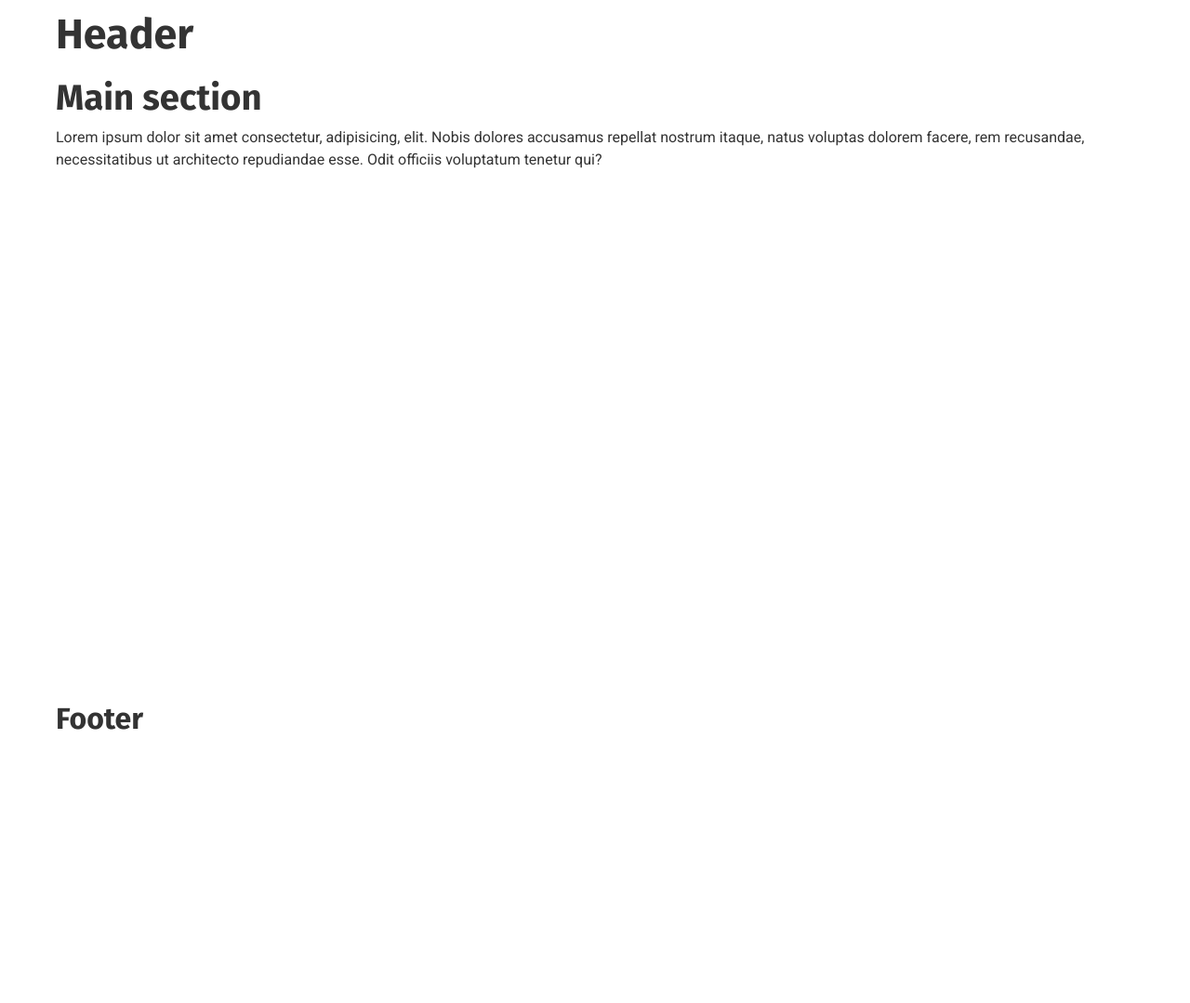
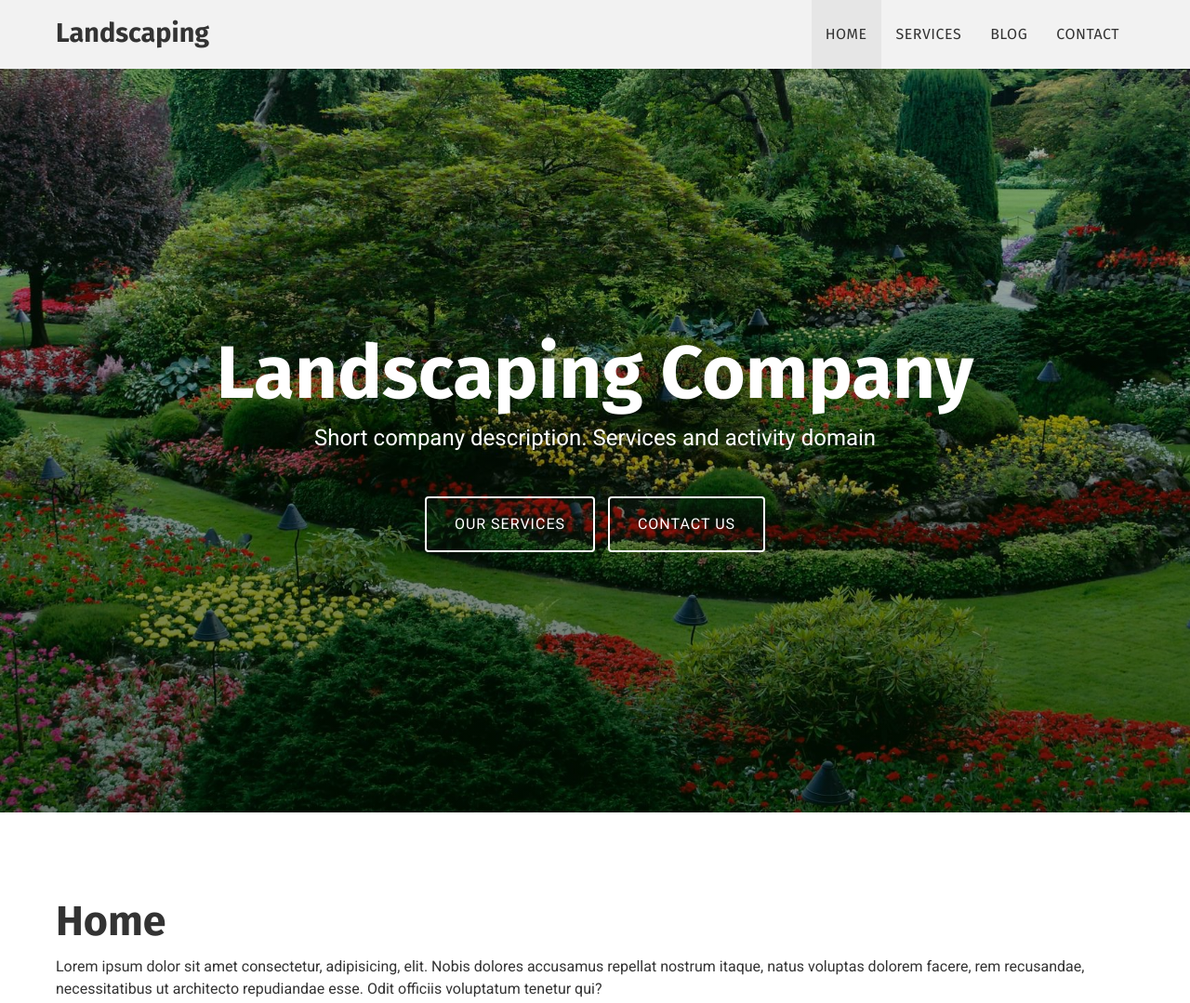
Before and after one commit to suiramus/fed21, a plain HTML site: page index.html in a window 1280 px wide. Shown: the top 1079 px of the page at 93% size. Before the commit the page ends 800 px from the top, so only its background shows below. Drawn offline with Linux system fonts and the light colour scheme; a web font is replaced by a local one.

Commit message:
Home page styling

```diff
--- a/css/styles.css
+++ b/css/styles.css
@@ -43,6 +43,20 @@ img {border-style: none;}
 	--padding-right: 20px;
 }
 
+/* Prevent font flickering */
+	@keyframes pageFadeIn {
+		from { opacity: 0; }
+		to { opacity: 1; }
+	}
+
+	body {
+		opacity:0;
+		animation:pageFadeIn ease-in 1;
+		animation-fill-mode: forwards;
+		animation-duration: .5s;
+		animation-delay: .1s
+	}
+
 body {
 	font-family: 'Roboto', Helvetica, Arial, sans-serif;
 	color: var(--text-color);
@@ -72,9 +86,122 @@ h4, .h4 {font-size: 1.8rem; }
 
 }
 
+/* HEADER */
+
+header#header {
+	--header-height: 70px;
+	background: rgba(0,0,0,.05);
+}
+
+#header-wrap {
+	display: flex;
+	justify-content: space-between;
+	align-items: center;
+	/*height: var(--header-height);*/
+}
+
+	#logo a {
+		text-decoration: none;
+		font-family: 'Fira Sans', Helvetica, Arial, sans-serif;
+		font-size: 1.8rem;
+		font-weight: 700;
+		line-height: 1;
+	}
+
+	/* Hamburger Icon */
+
+	#ham {
+		display: none; /*Visible under 900px*/
+	}
+
+	/* Top Navigation: #top-nav > ul > li > a */
+
+	#top-nav {
+		font-family: 'Fira Sans', Helvetica, Arial, sans-serif;
+	}
+
+	#top-nav ul {
+		display: flex;
+		text-transform: uppercase;
+	}
+
+	#top-nav ul li {
+	}
+
+	#top-nav a {
+		display: block;
+		padding: 25px 15px;
+		margin-right: 1px;
+		letter-spacing: .5px;
+	}
+
+	#top-nav a:hover,
+	#top-nav a.current {
+		background: rgba(0,0,0,.05);
+	}
+
+/* HERO SECTION */
+
+.hero-section {
+	background: linear-gradient(rgba(0,20,0,.3), rgba(0,20,0,.6)), url('../images/hero1.jpg');
+	background-size: cover;
+}
+
+.hero-container {
+	width: 100%;
+	height: 100vh;
+	display: flex;
+	color: #FFF;
+	flex-direction: column;
+	align-items: center;
+	justify-content: center;
+	text-align: center;
+}
+
+	.hero-title {
+		font-size: 5rem;
+		line-height: 1.1;
+	}
+
+	.hero-description {
+		font-size: 1.5rem;
+	}
+
+	.button-group {
+		text-align: center;
+		margin-top: 40px;
+	}
+
+	.hero-button {
+		display: inline-block;
+		padding: 16px 30px;
+		margin: 5px;
+		text-transform: uppercase;
+		text-decoration: none;
+		letter-spacing: 1px;
+		border: 2px solid #FFF;
+		border-radius: 4px;
+		background: rgba(250, 250, 250, .01);
+		transition: all .3s ease-in-out;
+	}
+
+	.hero-button:hover {
+		background: rgba(250, 250, 250, 1);
+		color: #333;
+	}
+
+
+/* MAIN */
+
+main#main {
+	padding: 80px 0;
+}
 
 /* FOOTER */
 
 footer#footer {
 	margin-top: auto;
+	background: #333;
+	color: #DFDFDF;
+	padding: 60px 0;
 }
--- a/index.html
+++ b/index.html
@@ -8,19 +8,51 @@
 <link href="https://fonts.googleapis.com/css2?family=Fira+Sans:ital,wght@0,200;0,400;0,500;0,700;0,900;1,200;1,400;1,500;1,700;1,900&family=Roboto:ital,wght@0,400;0,700;1,400;1,700&display=swap" rel="stylesheet">
 <link rel="stylesheet" media="screen" href="css/styles.css">
 </head>
-<body class="wrap">
+<body>
 
 <header id="header">
-	<h1>Header</h1>
+	<div class="wrap">
+		<div id="header-wrap">
+			<div id="logo">
+				<a href="/">Landscaping</a>
+			</div>
+			<div id="ham">Menu</div>
+			<nav id="top-nav">
+				<ul>
+					<li><a class="current" href="index.html" title="Home">Home</a></li>
+					<li><a href="services.html" title="Services">Services</a></li>
+					<li><a href="blog.html" title="Blog">Blog</a></li>
+					<li><a href="contact.html" title="Contact">Contact</a></li>
+				</ul>
+			</nav>
+		</div><!-- header-wrap -->
+	</div><!-- wrap -->
 </header>
 
+<section class="hero-section">
+	<div class="wrap">
+		<div class="hero-container">
+			<h1 class="hero-title">Landscaping Company</h1>
+			<div class="hero-description">Short company description. Services and activity domain</div>
+			<div class="button-group">
+				<a href="services.html" class="hero-button">Our Services</a>
+				<a href="contact.html" class="hero-button">Contact Us</a>
+			</div>
+		</div>
+	</div><!-- wrap -->
+</section>
+
 <main id="main">
-	<h2>Main section</h2>
-	<p>Lorem ipsum dolor sit amet consectetur, adipisicing, elit. Nobis dolores accusamus repellat nostrum itaque, natus voluptas dolorem facere, rem recusandae, necessitatibus ut architecto repudiandae esse. Odit officiis voluptatum tenetur qui?</p>
+	<div class="wrap">
+		<h1>Home</h1>
+		<p>Lorem ipsum dolor sit amet consectetur, adipisicing, elit. Nobis dolores accusamus repellat nostrum itaque, natus voluptas dolorem facere, rem recusandae, necessitatibus ut architecto repudiandae esse. Odit officiis voluptatum tenetur qui?</p>
+	</div><!-- wrap -->
 </main>
 
 <footer id="footer">
-	<h3>Footer</h3>
+	<div class="wrap">
+		<h3>Footer</h3>
+	</div><!-- wrap -->
 </footer>
 
 <script src="js/scripts.js"></script>
```
Also changed, not shown: services.html (+47 -0 lines), images/hero1.jpg (added).
